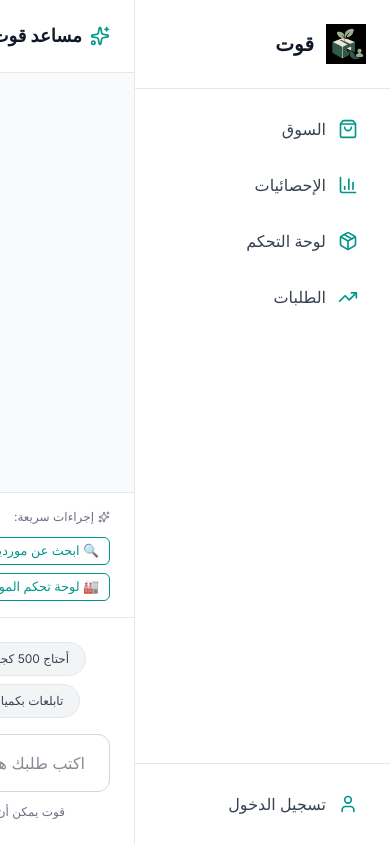
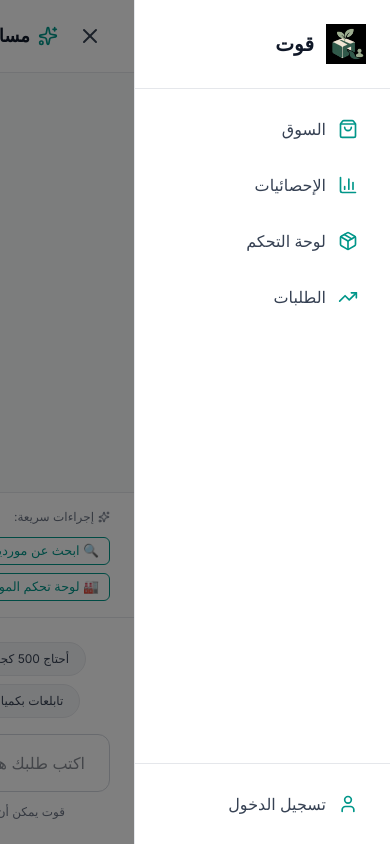
Before and after one commit to althubaitilayan-collab/qoutlog-v2, a Next.js app: page / in a window 390 px wide. Built offline with nearby package versions, Linux system fonts and the light colour scheme.

Commit message:
Add collapsible sidebar with hamburger menu

```diff
--- a/app/page.tsx
+++ b/app/page.tsx
@@ -5,7 +5,7 @@ import { LanguageThemeSwitcher } from "./components/LanguageThemeSwitcher";
 import Link from "next/link";
 import Image from "next/image";
 import { Button } from "./components/ui/button";
-import { BarChart3, Package, TrendingUp, Sparkles, Send, ArrowLeft, ShoppingBag, User, MessageCircle, CheckCircle, CreditCard } from "lucide-react";
+import { BarChart3, Package, TrendingUp, Sparkles, Send, ArrowLeft, ShoppingBag, User, Menu, X } from "lucide-react";
 import { useState } from "react";
 
 interface Message {
@@ -23,6 +23,7 @@ interface Message {
 export default function Home() {
   const { t, language } = useLanguage();
   const isArabic = language === "ar";
+  const [sidebarOpen, setSidebarOpen] = useState(true);
 
   const [messages, setMessages] = useState<Message[]>([
     {
@@ -34,9 +35,6 @@ export default function Home() {
   const [input, setInput] = useState("");
   const [isTyping, setIsTyping] = useState(false);
   const [negotiationStep, setNegotiationStep] = useState(0);
-  const [agreedPrice, setAgreedPrice] = useState<number | null>(null);
-  const [agreedQuantity, setAgreedQuantity] = useState<number | null>(null);
-  const [agreedProduct, setAgreedProduct] = useState<string>("");
 
   const quickActions = [
     { label: isArabic ? t("ai.searchSuppliersAr") : t("ai.searchSuppliers"), href: "/marketplace" },
@@ -52,16 +50,14 @@ export default function Home() {
     isArabic ? t("ai.example4Ar") : t("ai.example4"),
   ];
 
-  // Simulate a negotiation flow
   const startNegotiation = () => {
     setNegotiationStep(1);
-    setAgreedProduct("Nakiba Sauce");
 
     const supplierMessage: Message = {
       id: Date.now(),
       text: isArabic
-        ? "🏭 **مصنع الذهب** يرحب بك!\n\nلدينا عرض خاص:\n• المنتج: صلصة ناكيبا\n• الكمية المتاحة: 2,000 كجم\n• السعر: 18 ريال/كجم\n\nهل تريد التفاوض على السعر أو الكمية؟"
-        : "🏭 **Golden Factory** welcomes you!\n\nWe have a special offer:\n• Product: Nakiba Sauce\n• Available Quantity: 2,000 kg\n• Price: 18 SAR/kg\n\nWould you like to negotiate the price or quantity?",
+        ? " **مصنع الذهب** يرحب بك!\n\nلدينا عرض خاص:\n• المنتج: صلصة ناكيبا\n• الكمية المتاحة: 2,000 كجم\n• السعر: 18 ريال/كجم\n\nهل تريد التفاوض على السعر أو الكمية؟"
+        : " **Golden Factory** welcomes you!\n\nWe have a special offer:\n• Product: Nakiba Sauce\n• Available Quantity: 2,000 kg\n• Price: 18 SAR/kg\n\nWould you like to negotiate the price or quantity?",
       isUser: false,
       isNegotiation: true,
     };
@@ -84,23 +80,18 @@ export default function Home() {
     setTimeout(() => {
       let aiResponse: Message;
 
-      // Negotiation flow
       if (negotiationStep === 1) {
-        // User responds to initial offer
         const lowerPrice = 16;
-        setAgreedPrice(lowerPrice);
-        setAgreedQuantity(500);
         setNegotiationStep(2);
 
         aiResponse = {
           id: Date.now() + 1,
           text: isArabic
             ? `💬 **المشتري:** أقترح ${lowerPrice} ريال للكيلوغرام بدلاً من 18، لكمية 500 كجم.\n\n⏳ جاري إرسال العرض للمورد...`
-            : `💬 **Buyer:** I suggest ${lowerPrice} SAR/kg instead of 18, for 500 kg quantity.\n\n⏳ Sending offer to supplier...`,
+            : ` **Buyer:** I suggest ${lowerPrice} SAR/kg instead of 18, for 500 kg quantity.\n\n⏳ Sending offer to supplier...`,
           isUser: false,
         };
 
-        // Simulate supplier counter-offer after 2 seconds
         setTimeout(() => {
           const counterOffer: Message = {
             id: Date.now() + 2,
@@ -111,7 +102,7 @@ export default function Home() {
             isNegotiation: true,
             action: {
               label: isArabic ? "✅ قبول العرض والانتقال للدفع" : "✅ Accept Offer & Proceed to Payment",
-              href: `/checkout?product=${encodeURIComponent("Nakiba Sauce")}&price=${lowerPrice + 1}&quantity=500`,
+              href: `/checkout?product=Nakiba Sauce&price=${lowerPrice + 1}&quantity=500`,
               variant: "success",
             },
           };
@@ -123,7 +114,6 @@ export default function Home() {
         return;
       }
 
-      // Regular smart routing
       if (text.includes("إحصائ") || text.includes("stats") || text.includes("أرقام") || text.includes("statistics")) {
         aiResponse = {
           id: Date.now() + 1,
@@ -139,14 +129,7 @@ export default function Home() {
           id: Date.now() + 1,
           text: isArabic ? t("ai.responseMarketplaceAr") : t("ai.responseMarketplace"),
           isUser: false,
-          action: {
-            label: isArabic ? "🏭 بدء التفاوض مع مورد" : "🏭 Start Negotiation with Supplier",
-            href: "#",
-            variant: "primary",
-          },
         };
-        // Override the action to trigger negotiation instead of navigation
-        aiResponse.action = undefined;
         setTimeout(() => startNegotiation(), 500);
       } else if (text.includes("لوحة") || text.includes("dashboard") || text.includes("تحكم")) {
         aiResponse = {
@@ -192,17 +175,23 @@ export default function Home() {
   };
 
   return (
-    <div className="min-h-screen bg-gray-50 dark:bg-gray-950 flex" dir={isArabic ? "rtl" : "ltr"}>
-      {/* Sidebar Navigation */}
-      <aside className={`w-64 bg-white dark:bg-gray-900 border-gray-200 dark:border-gray-800 flex flex-col fixed h-full ${isArabic ? "right-0 border-l" : "left-0 border-r"}`}>
-        <div className="p-6 border-b border-gray-200 dark:border-gray-800">
+    <div className="min-h-screen bg-gray-50 dark:bg-gray-950 flex relative" dir={isArabic ? "rtl" : "ltr"}>
+      {/* Sidebar */}
+      <aside
+        className={`fixed h-full bg-white dark:bg-gray-900 border-gray-200 dark:border-gray-800 flex flex-col transition-all duration-300 ease-in-out z-40 ${
+          isArabic ? "right-0 border-l" : "left-0 border-r"
+        } ${
+          sidebarOpen ? "w-64 translate-x-0" : isArabic ? "w-0 translate-x-full" : "w-0 -translate-x-full"
+        } overflow-hidden`}
+      >
+        <div className="p-6 border-b border-gray-200 dark:border-gray-800 min-w-[256px]">
           <Link href="/" className="flex items-center gap-3">
             <Image src="/logo.png" alt="Qout Logo" width={40} height={40} className="object-contain" />
             <span className="text-xl font-bold text-gray-900 dark:text-white">{t("brand.name")}</span>
           </Link>
         </div>
 
-        <nav className="flex-1 p-4 space-y-2">
+        <nav className="flex-1 p-4 space-y-2 min-w-[256px]">
           <Link href="/marketplace" className="flex items-center gap-3 px-4 py-3 rounded-lg hover:bg-gray-100 dark:hover:bg-gray-800 transition-colors group">
             <ShoppingBag className="w-5 h-5 text-teal-600 group-hover:scale-110 transition-transform" />
             <span className="text-gray-700 dark:text-gray-300 font-medium">{isArabic ? t("sidebar.marketplaceAr") : t("sidebar.marketplace")}</span>
@@ -221,7 +210,7 @@ export default function Home() {
           </Link>
         </nav>
 
-        <div className="p-4 border-t border-gray-200 dark:border-gray-800">
+        <div className="p-4 border-t border-gray-200 dark:border-gray-800 min-w-[256px]">
           <Link href="/auth/signin" className="flex items-center gap-3 px-4 py-3 rounded-lg hover:bg-gray-100 dark:hover:bg-gray-800 transition-colors group">
             <User className="w-5 h-5 text-teal-600 group-hover:scale-110 transition-transform" />
             <span className="text-gray-700 dark:text-gray-300 font-medium">{isArabic ? t("sidebar.signInAr") : t("sidebar.signIn")}</span>
@@ -229,14 +218,38 @@ export default function Home() {
         </div>
       </aside>
 
+      {/* Overlay when sidebar is open on mobile */}
+      {sidebarOpen && (
+        <div
+          className="fixed inset-0 bg-black/50 z-30 lg:hidden"
+          onClick={() => setSidebarOpen(false)}
+        ></div>
+      )}
+
       {/* Main Content */}
-      <main className={`flex-1 ${isArabic ? "mr-64" : "ml-64"} flex flex-col`}>
-        <header className="bg-white dark:bg-gray-900 border-b border-gray-200 dark:border-gray-800 px-6 py-4 flex justify-between items-center">
-          <div className="flex items-center gap-2">
-            <Sparkles className="w-5 h-5 text-teal-600" />
-            <h1 className="text-lg font-bold text-gray-900 dark:text-white">
-              {isArabic ? t("header.aiAssistantAr") : t("header.aiAssistant")}
-            </h1>
+      <main className={`flex-1 flex flex-col transition-all duration-300 ${sidebarOpen ? (isArabic ? "mr-64" : "ml-64") : "mr-0 ml-0"}`}>
+        {/* Header */}
+        <header className="bg-white dark:bg-gray-900 border-b border-gray-200 dark:border-gray-800 px-6 py-4 flex justify-between items-center sticky top-0 z-20">
+          <div className="flex items-center gap-3">
+            {/* Hamburger Menu Button */}
+            <button
+              onClick={() => setSidebarOpen(!sidebarOpen)}
+              className="p-2 rounded-lg hover:bg-gray-100 dark:hover:bg-gray-800 transition-colors"
+              aria-label="Toggle sidebar"
+            >
+              {sidebarOpen ? (
+                <X className="w-6 h-6 text-gray-700 dark:text-gray-300" />
+              ) : (
+                <Menu className="w-6 h-6 text-gray-700 dark:text-gray-300" />
+              )}
+            </button>
+
+            <div className="flex items-center gap-2">
+              <Sparkles className="w-5 h-5 text-teal-600" />
+              <h1 className="text-lg font-bold text-gray-900 dark:text-white">
+                {isArabic ? t("header.aiAssistantAr") : t("header.aiAssistant")}
+              </h1>
+            </div>
           </div>
           <LanguageThemeSwitcher />
         </header>
@@ -265,7 +278,7 @@ export default function Home() {
                           : "bg-teal-600 hover:bg-teal-700 text-white"
                       }`}
                     >
-                      {msg.action.variant === "success" && <CheckCircle className="w-4 h-4" />}
+                      {msg.action.variant === "success" && <Sparkles className="w-4 h-4" />}
                       {msg.action.label}
                       <ArrowLeft className="w-4 h-4" />
                     </button>
```
